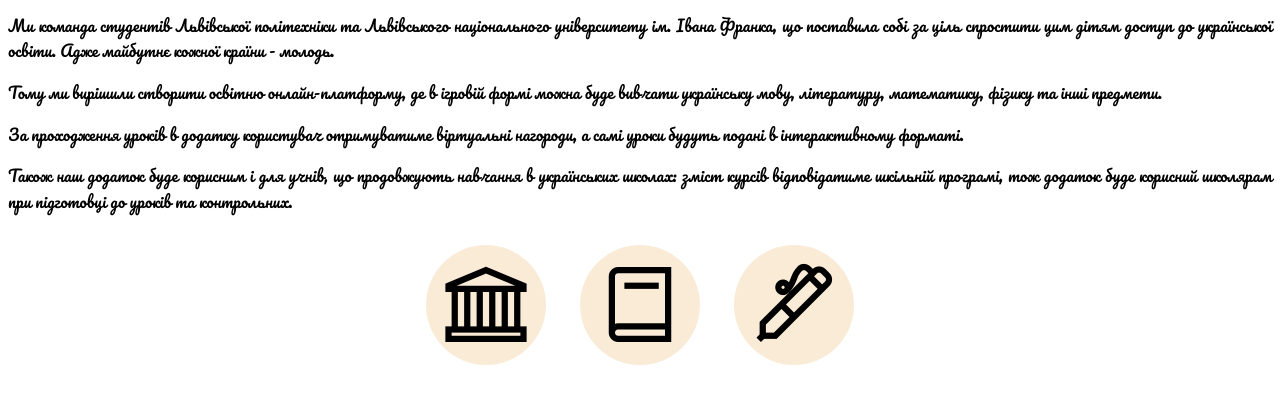
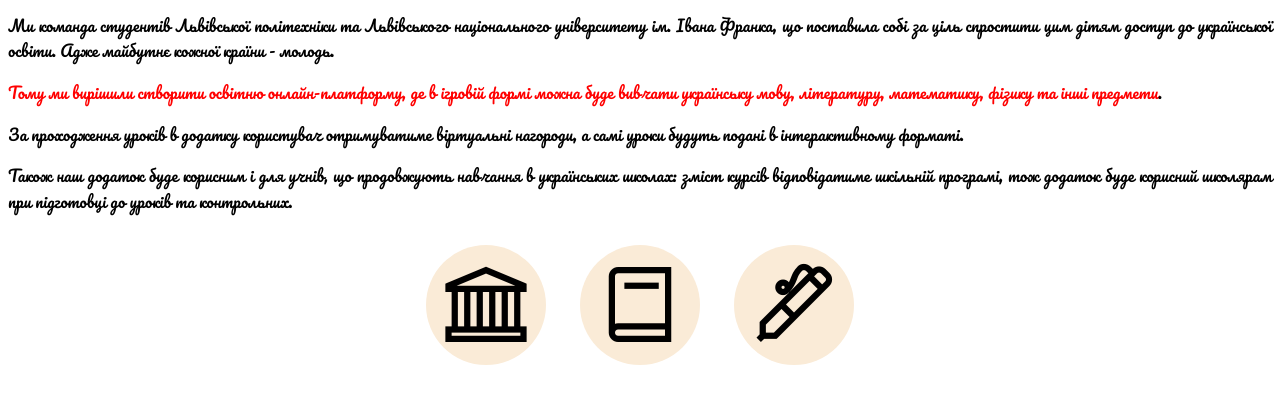
Before and after one commit to katharsis23/web_lab5, a plain HTML site: page index.html in a window 1280 px wide. Shown: the part 250-654 px from the top of the page. Drawn offline with nearby package versions, Linux system fonts and the light colour scheme.

Commit message:
Update style.css

```diff
--- a/css/style.css
+++ b/css/style.css
@@ -10,7 +10,10 @@ html{
 }
 
 
-
+span{
+    color: red;
+    font-weight: lighter;
+}
 
 .pacifico-regular {
     font-family: "Pacifico", cursive;
```
